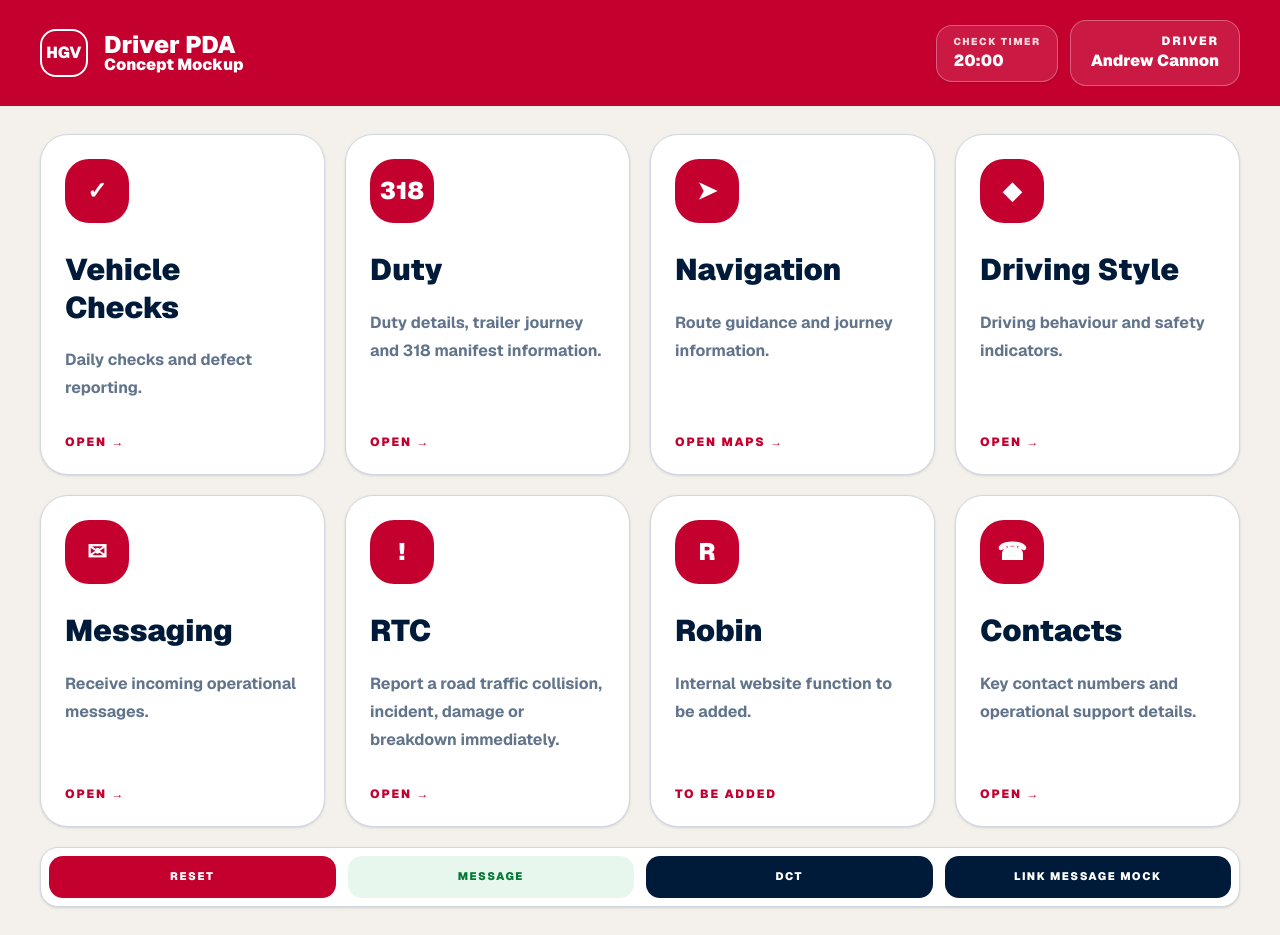
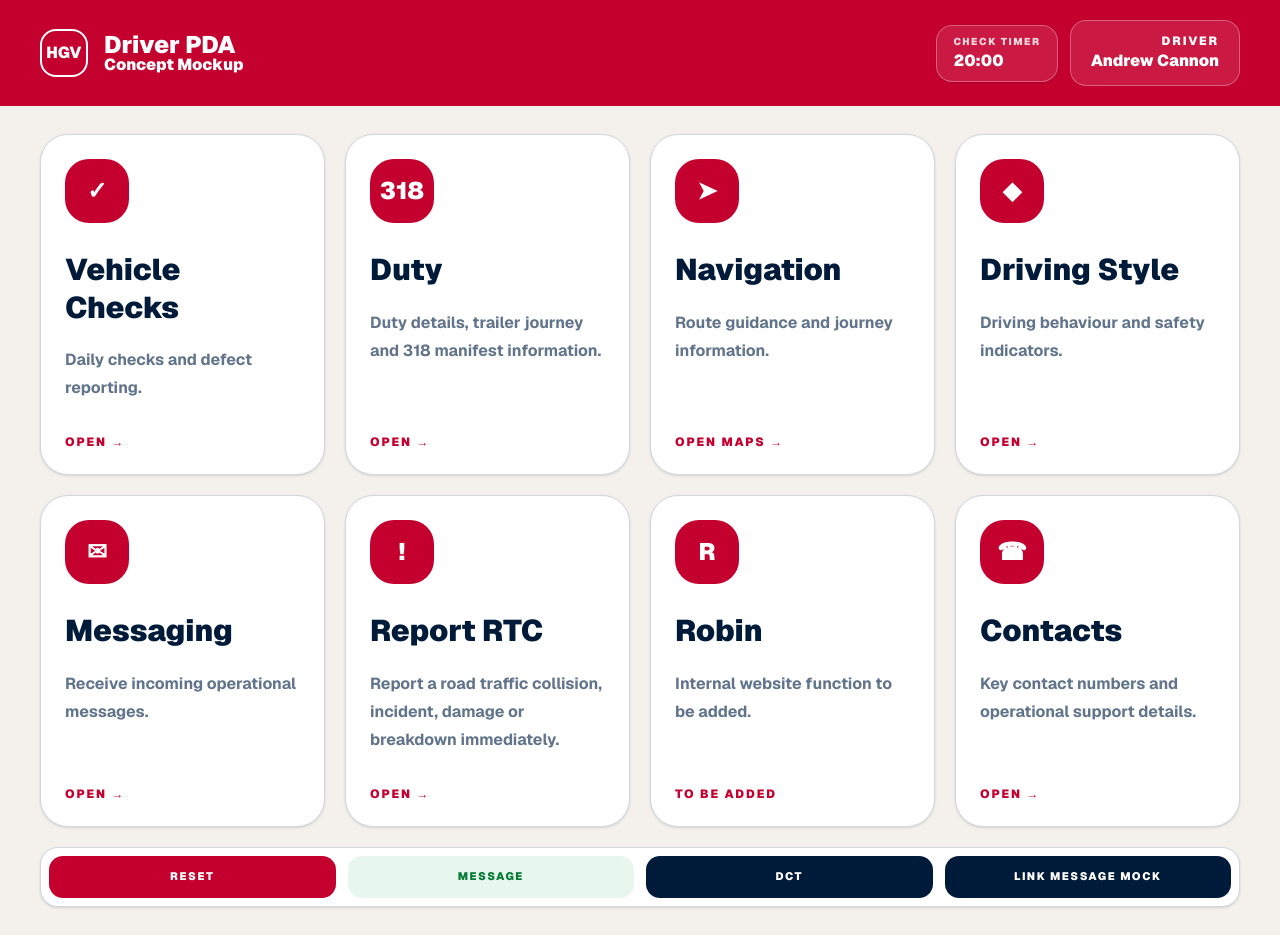
Before and after one commit to acannon76/rugby-league-supporter-web, a Next.js app: page /internal/app-ideas in a window 1280 px wide. Built offline with nearby package versions, Linux system fonts and the light colour scheme.

Commit message:
Other in messaging

```diff
--- a/src/app/internal/app-ideas/HgvDriverPdaMockupClient.tsx
+++ b/src/app/internal/app-ideas/HgvDriverPdaMockupClient.tsx
@@ -54,7 +54,7 @@ const appButtons: AppButton[] = [
     isMessaging: true,
   },
   {
-    title: "RTC",
+    title: "Report RTC",
     text: "Report a road traffic collision, incident, damage or breakdown immediately.",
     href: "/internal/app-ideas/rtc",
     icon: "!",
```
